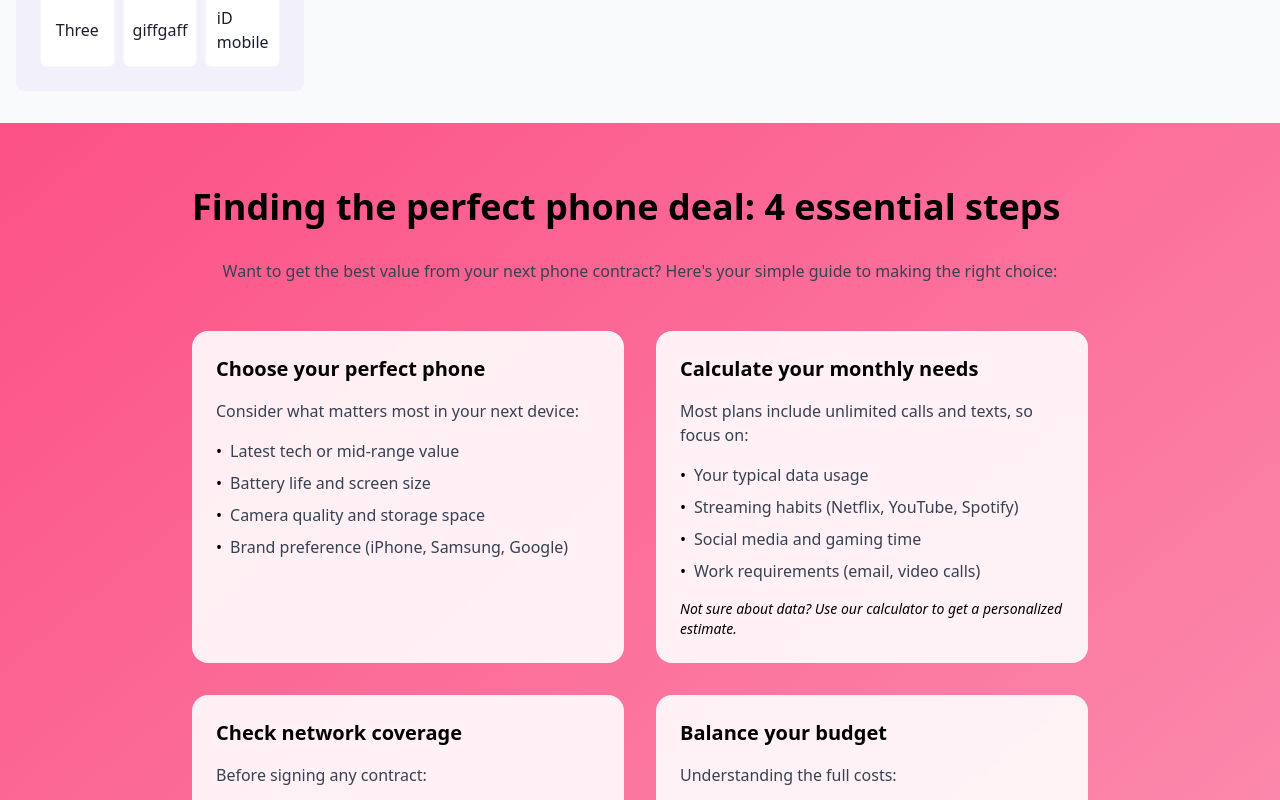
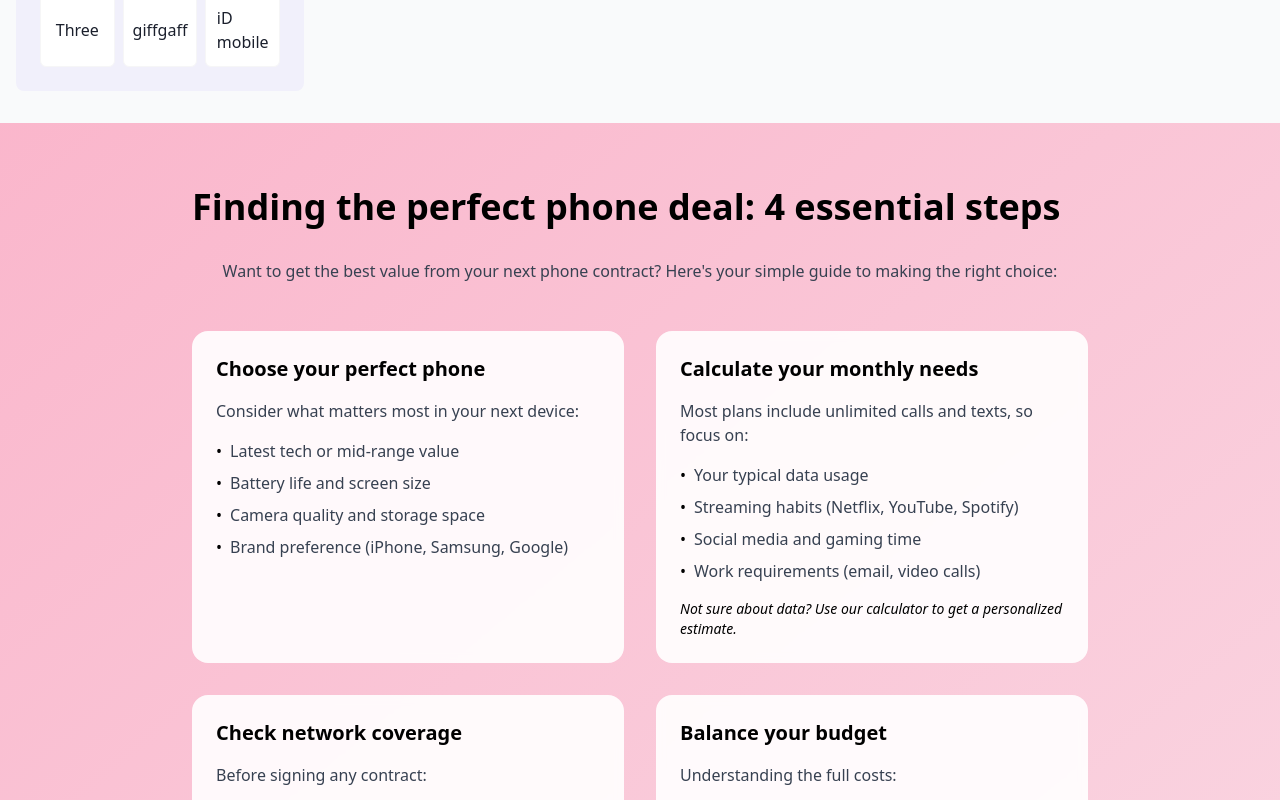
Before and after one commit to iwanek2009/telecom-tamer, a React (Vite) app: page /mobile in a window 1280 px wide. Shown: the part 1320-2120 px from the top of the page. Built offline with nearby package versions, Linux system fonts and the light colour scheme.

Commit message:
Update background color to lighter shade
[skip gpt_engineer]

```diff
--- a/src/components/MobileEssentialSteps.tsx
+++ b/src/components/MobileEssentialSteps.tsx
@@ -54,7 +54,7 @@ const MobileEssentialSteps = () => {
   ];
 
   return (
-    <section className="bg-gradient-to-br from-[#FC5185] via-[#FC5185]/80 to-[#FC5185]/60 py-16">
+    <section className="bg-gradient-to-br from-[#FC5185]/40 via-[#FC5185]/30 to-[#FC5185]/20 py-16">
       <div className="container mx-auto px-4">
         <div className="max-w-4xl mx-auto">
           <h2 className="text-3xl md:text-4xl font-bold text-black mb-8">
```
